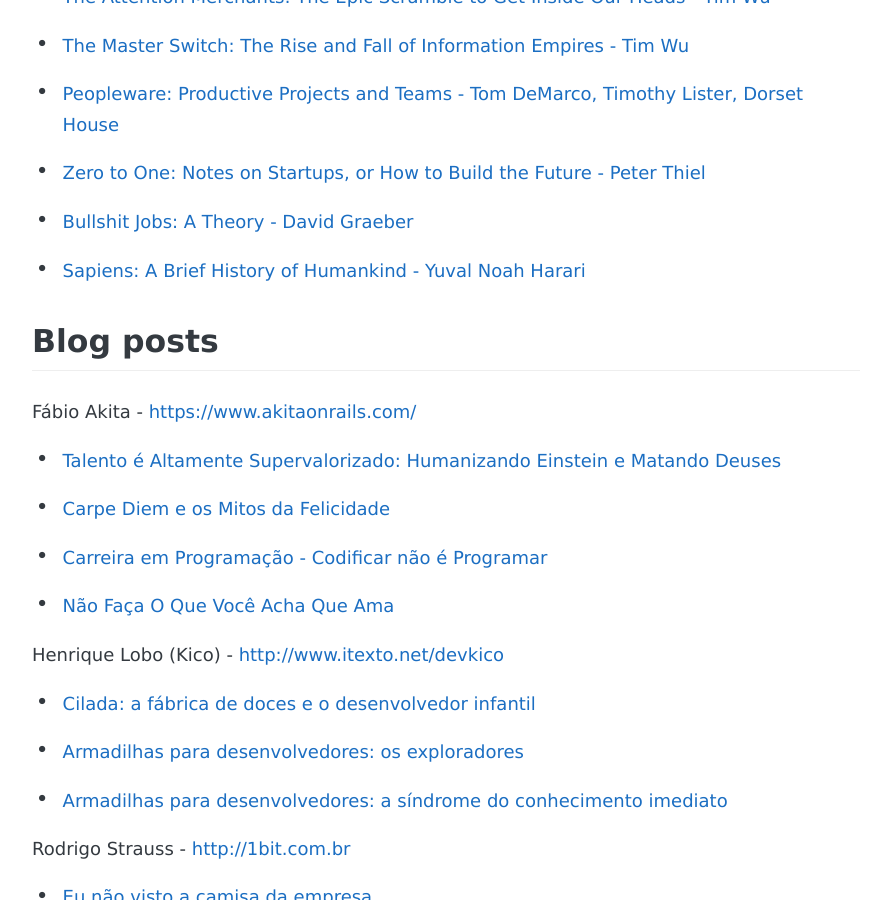
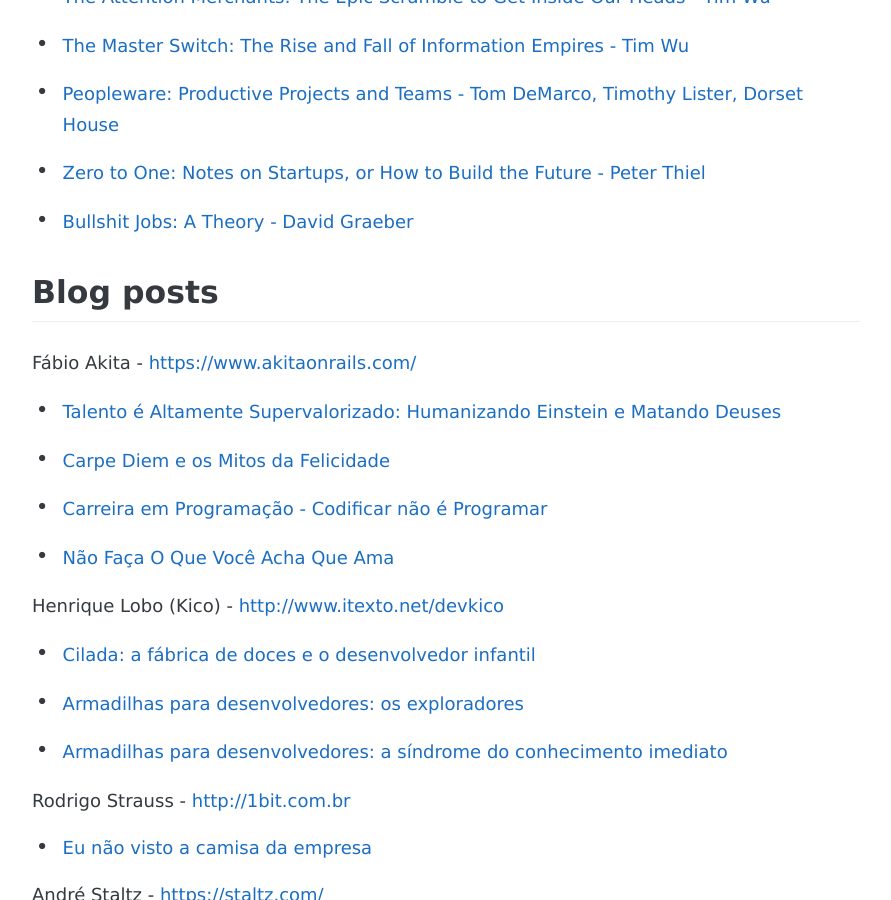
Before and after one commit to andreybleme/andreybleme.github.io, a Jekyll site: the page built from _posts/2019-07-19-livros-blogposts-documentarios-que-me-influenciaram.markdown, in a window 1280 px wide and 900 px high, scrolled down 701 px. Shown: the whole window, without its empty margins (194-1085 px from the left). Built offline with Jekyll 4.4.1, drawn with Linux system fonts in a browser that asks for light colours; nearby versions of some CDN libraries; some web fonts are replaced; comment, search, counter and statistics services are not loaded.

Commit message:
Remove sapiens

```diff
--- a/_posts/2019-07-19-livros-blogposts-documentarios-que-me-influenciaram.markdown
+++ b/_posts/2019-07-19-livros-blogposts-documentarios-que-me-influenciaram.markdown
@@ -27,7 +27,6 @@
 
 - [Bullshit Jobs: A Theory -  David Graeber](https://www.amazon.com.br/Bullshit-Jobs-Theory-David-Graeber/dp/0241263883)
 
-- [Sapiens: A Brief History of Humankind - Yuval Noah Harari](https://www.goodreads.com/book/show/23692271-sapiens)
 
 Blog posts
 ---
```
